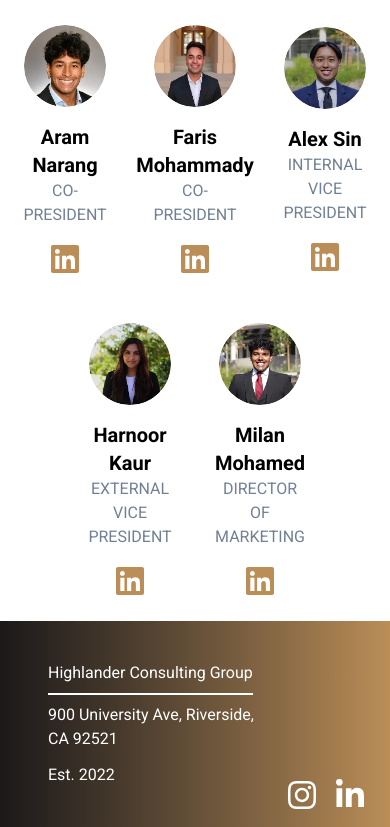
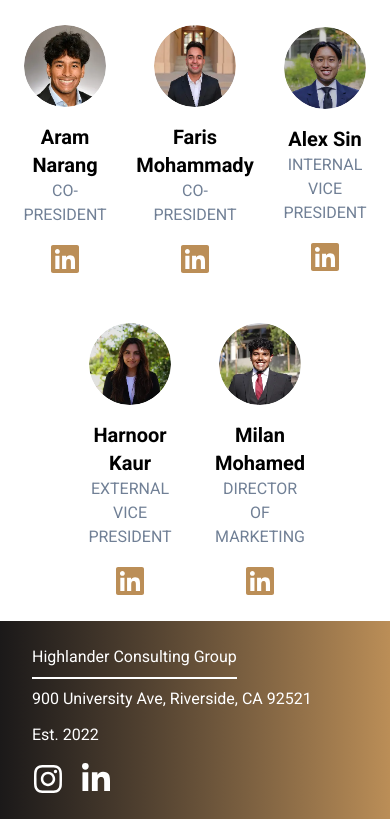
Before and after one commit to acm-ucr/hcg, a Next.js app: page /board in a window 390 px wide. Shown: the part 597-1424 px from the top of the page. Built offline with nearby package versions, Linux system fonts and the light colour scheme.

Commit message:
add mobile responsiveness to footer

```diff
--- a/src/components/Footer.tsx
+++ b/src/components/Footer.tsx
@@ -3,8 +3,8 @@ import { footerLinks } from "@/data/FooterLinks";
 
 const Footer = () => {
   return (
-    <div className="from-hcg-black to-hcg-gold flex items-end justify-between bg-linear-to-r px-6 py-4">
-      <div className="text-hcg-white flex flex-col p-6">
+    <div className="from-hcg-black to-hcg-gold items-right justify-between bg-linear-to-r px-6 py-4 md:flex md:items-end">
+      <div className="text-hcg-white flex flex-col p-2 md:p-6">
         <div className="w-fit border-b-2 border-white pb-2">
           Highlander Consulting Group
         </div>
@@ -13,7 +13,7 @@ const Footer = () => {
           <div>Est. 2022</div>
         </div>
       </div>
-      <div className="flex space-x-4">
+      <div className="flex space-x-4 p-2 md:p-0">
         {footerLinks.map(({ icon: Icon, url }, idx) => (
           <Link key={idx} href={url} target="_blank">
             <Icon className="h-8 w-8 text-white" />
```
Also changed, not shown: 1 other file (tests, documents, lock files or other folders).
